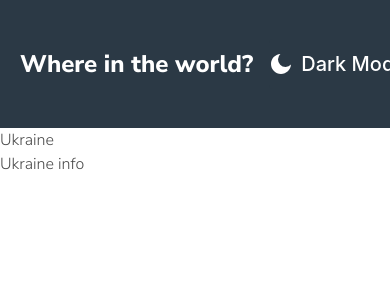
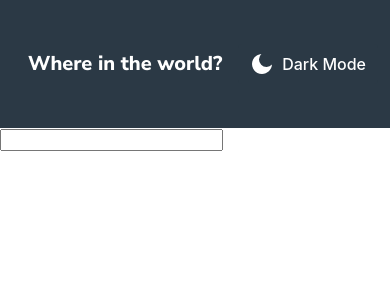
Before and after one commit to DavidThweatt/where-in-the-world, a React (Create React App) app in the folder countries-api/: page / in a window 390 px wide. Shown: the top 300 px of the page. Built offline with nearby package versions, Linux system fonts and the light colour scheme.

Commit message:
header
header dark mode style and responsiveness complete

```diff
--- a/countries-api/src/App.js
+++ b/countries-api/src/App.js
@@ -6,7 +6,7 @@ import Country from "./Components/country";
 
 function App() {
   return (
-    <div className="App">
+    <div>
       <Header />
       <Main />
       <Country />
--- a/countries-api/src/Components/country.js
+++ b/countries-api/src/Components/country.js
@@ -2,9 +2,5 @@ import React from "react";
 import "../Styles/country.css";
 
 export default function Country() {
-  return (
-    <section>
-      <h3>Ukraine info</h3>
-    </section>
-  );
+  return <section></section>;
 }
--- a/countries-api/src/Components/header.js
+++ b/countries-api/src/Components/header.js
@@ -4,15 +4,15 @@ import moon from "../images/moon-fill.svg";
 
 export default function Header() {
   return (
-    <header className="container">
-      <div className="level p-3 is-mobile">
-        <div className="level-left m-2">
-          <h1 className="level-item is-size-4 has-text-weight-bold has-text-white">
+    <header className="section m-0 p-0">
+      <div className="columns header is-mobile is-flex is-align-items-center m-0 p-0">
+        <div className="column">
+          <h1 className="p-4 title ml-6-until-widescreen is-size-4-tablet is-size-5-mobile has-text-weight-bold has-text-white">
             Where in the world?
           </h1>
         </div>
-        <div className="level-right m-2">
-          <button className="level-item button is-size-5 has-text-weight-medium has-text-white p-0 m-0">
+        <div className="column is-one-third is-flex is-justify-content-flex-end">
+          <button className="p-3 darkBtn button has-text-weight-medium has-text-white">
             <figure className="image is-24x24 mr-2">
               <img src={moon} alt="moon dark mode" className="moon" />
             </figure>
--- a/countries-api/src/Components/main.js
+++ b/countries-api/src/Components/main.js
@@ -4,7 +4,7 @@ import "../Styles/main.css";
 export default function Main() {
   return (
     <section>
-      <h2>Ukraine</h2>
+      <input></input>
     </section>
   );
 }
--- a/countries-api/src/Styles/header.css
+++ b/countries-api/src/Styles/header.css
@@ -1,9 +1,42 @@
-.level {
+@import "bulma/css/bulma.css";
+.header {
   background-color: hsl(209deg, 23%, 22%);
   height: 8em;
+  width: 100%;
 }
 
-.button {
+@media (min-width: 600px) {
+  .title {
+    margin-left: 2em;
+  }
+}
+@media (min-width: 1200px) {
+  .title {
+    margin-left: 4em;
+  }
+}
+@media (min-width: 1800px) {
+  .title {
+    margin-right: 6em;
+  }
+}
+
+.darkBtn {
   background-color: hsl(209deg, 23%, 22%);
   border: none;
+}
+@media (min-width: 600px) {
+  .darkBtn {
+    margin-right: 3em;
+  }
+}
+@media (min-width: 1200px) {
+  .darkBtn {
+    margin-right: 6em;
+  }
+}
+@media (min-width: 1800px) {
+  .darkBtn {
+    margin-right: 9em;
+  }
 }/*# sourceMappingURL=header.css.map */
--- a/countries-api/src/Styles/header.scss
+++ b/countries-api/src/Styles/header.scss
@@ -1,11 +1,34 @@
 @import "./variables.scss";
+@import "bulma/css/bulma.css";
 
-.level {
+.header {
   background-color: $DM-DarkBlue;
   height: 8em;
+  width: 100%;
 }
 
-.button {
+.title {
+  @include for-tablet-portrait-up {
+    margin-left: 2em;
+  }
+  @include for-desktop-up {
+    margin-left: 4em;
+  }
+  @include for-big-desktop-up {
+    margin-right: 6em;
+  }
+}
+
+.darkBtn {
   background-color: $DM-DarkBlue;
   border: none;
+  @include for-tablet-portrait-up {
+    margin-right: 3em;
+  }
+  @include for-desktop-up {
+    margin-right: 6em;
+  }
+  @include for-big-desktop-up {
+    margin-right: 9em;
+  }
 }
--- a/countries-api/src/Styles/main.scss
+++ b/countries-api/src/Styles/main.scss
@@ -1 +1,2 @@
 @use "./variables.scss";
+g
--- a/countries-api/src/Styles/variables.scss
+++ b/countries-api/src/Styles/variables.scss
@@ -16,3 +16,29 @@ $LM-VeryDarkBlue: hsl(200, 15%, 8%);
 $LM-DarkGray: hsl(0, 0%, 52%);
 // Light Mode Background
 $LM-LightGray: hsl(0, 0%, 98%);
+
+@mixin for-phone-only {
+  @media (max-width: 599px) {
+    @content;
+  }
+}
+@mixin for-tablet-portrait-up {
+  @media (min-width: 600px) {
+    @content;
+  }
+}
+@mixin for-tablet-landscape-up {
+  @media (min-width: 900px) {
+    @content;
+  }
+}
+@mixin for-desktop-up {
+  @media (min-width: 1200px) {
+    @content;
+  }
+}
+@mixin for-big-desktop-up {
+  @media (min-width: 1800px) {
+    @content;
+  }
+}
```
Also changed, not shown: 1 other file (tests, documents, lock files or other folders).
